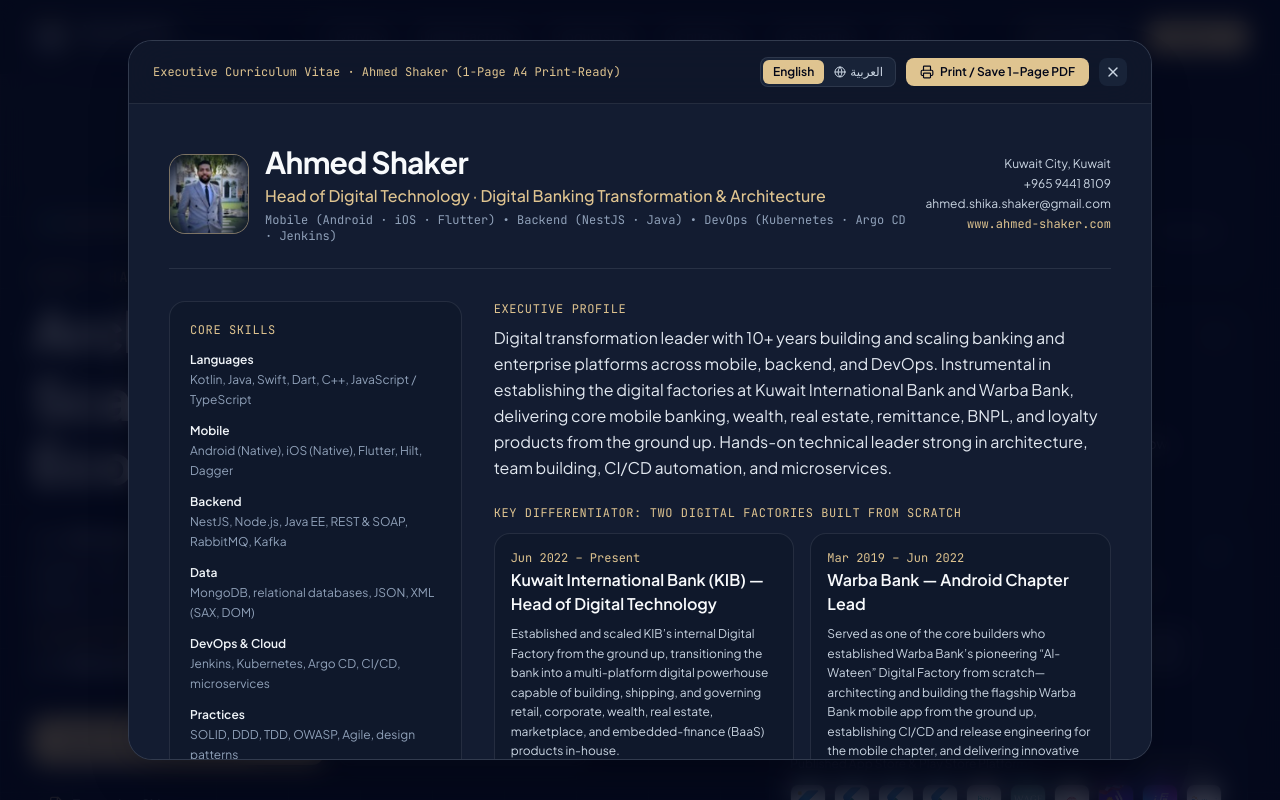
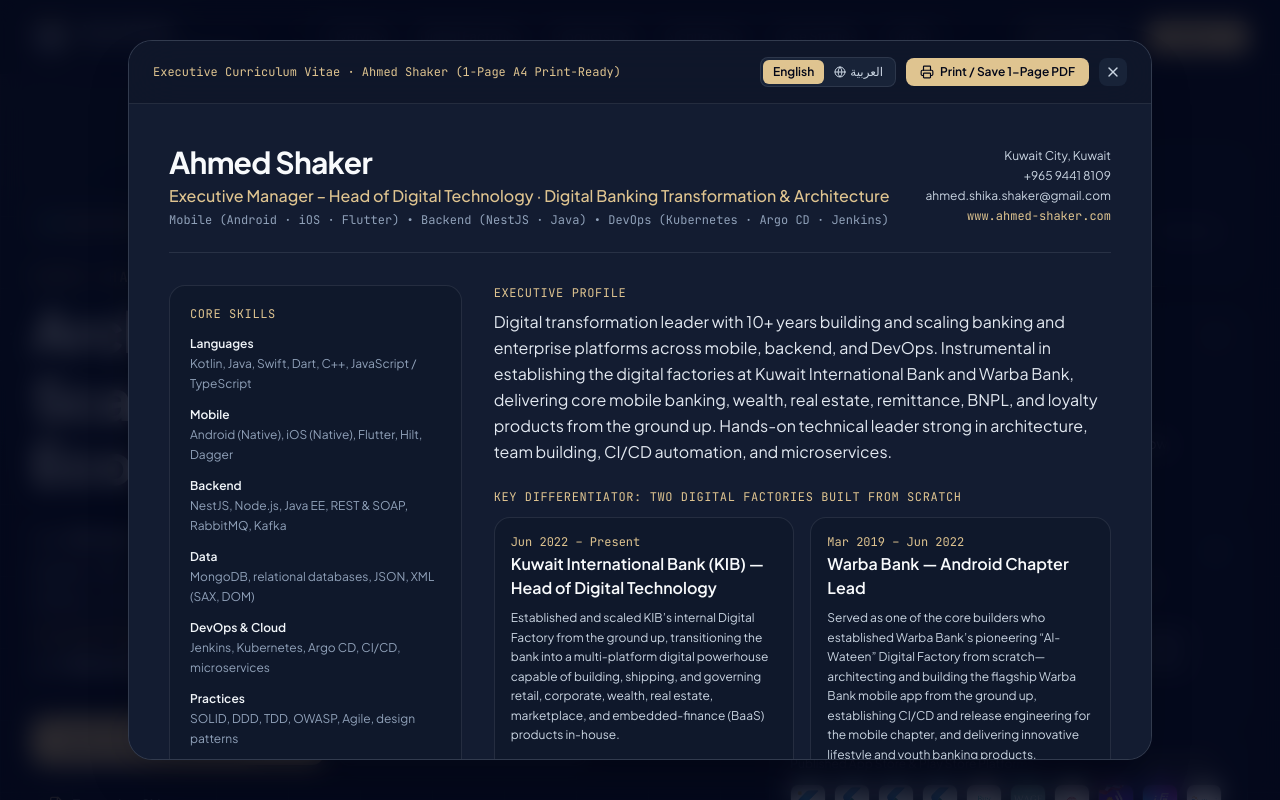
Before and after one commit to ahmedshikashaker/ahmed-shaker-portfolio, a Next.js app: page / in a window 1280 px wide. Both pictures are taken after a click on the button "CV / Dossier". Shown: the top 800 px of the page. Built offline with nearby package versions, Linux system fonts and the light colour scheme.

Commit message:
feat(cv): title 'Executive Manager – Head of Digital Technology', remove photo from CV, fix print background bleed

```diff
--- a/src/app/globals.css
+++ b/src/app/globals.css
@@ -115,6 +115,13 @@
     display: none !important;
   }
 
+  /* Prevent the dark site background from bleeding below the printed CV */
+  body > div,
+  .min-h-screen {
+    background: #ffffff !important;
+    min-height: 0 !important;
+  }
+
   .print-only-cv {
     display: block !important;
     width: 210mm !important;
--- a/src/components/ExecutiveDossierModal.tsx
+++ b/src/components/ExecutiveDossierModal.tsx
@@ -2,7 +2,6 @@
 
 import React, { useEffect, useState } from "react";
 import { motion, AnimatePresence } from "framer-motion";
-import Image from "next/image";
 import { X, Printer, ArrowUpRight, Globe } from "lucide-react";
 import {
   EXECUTIVE_PROFILE,
@@ -49,7 +48,7 @@ const CV_CORE_SKILLS = [
 
 const CV_EXPERIENCE_PRINT = [
   {
-    role: "Head of Digital Technology",
+    role: "Executive Manager – Head of Digital Technology",
     org: "Kuwait International Bank (KIB) · Kuwait",
     period: "Jun 2022 – Present",
     bullets: [
@@ -134,7 +133,7 @@ export default function ExecutiveDossierModal({
                   {EXECUTIVE_PROFILE.name}
                 </div>
                 <div className="mt-1.5 text-[14px] font-medium text-slate-700">
-                  Head of Digital Technology · Banking Digital Factory Architect
+                  Executive Manager – Head of Digital Technology
                 </div>
                 <div className="mt-1 text-[11px] text-slate-500">
                   Mobile (Android · iOS · Flutter) &bull; Backend (NestJS · Java) &bull; DevOps (Kubernetes · Argo CD · Jenkins)
@@ -159,15 +158,6 @@ export default function ExecutiveDossierModal({
                     <span>{EXECUTIVE_PROFILE.contact.stackoverflowDisplay}</span>
                   </div>
                 </div>
-              </div>
-
-              {/* Crisp Executive Portrait */}
-              <div className="w-[62px] h-[62px] rounded-xl overflow-hidden border border-slate-300 shrink-0">
-                <img
-                  src="/assets/profile/ahmed-shaker-portrait.jpg"
-                  alt={EXECUTIVE_PROFILE.name}
-                  className="w-full h-full object-cover"
-                />
               </div>
             </div>
 
@@ -310,7 +300,7 @@ export default function ExecutiveDossierModal({
                   {ARABIC_EXECUTIVE_BRIEF.name}
                 </div>
                 <div className="mt-1 text-[13px] font-semibold text-slate-700">
-                  {ARABIC_EXECUTIVE_BRIEF.title}
+                  مدير تنفيذي – رئيس التكنولوجيا الرقمية (Executive Manager – Head of Digital Technology)
                 </div>
                 <div className="mt-1 text-[10.5px] text-slate-500" dir="ltr">
                   Mobile (Android · iOS · Flutter) &bull; Backend (NestJS · Java) &bull; DevOps (Kubernetes · Argo CD · Jenkins)
@@ -324,13 +314,6 @@ export default function ExecutiveDossierModal({
                   <span className="text-slate-300">/</span>
                   <span>Kuwait City, Kuwait</span>
                 </div>
-              </div>
-              <div className="w-[62px] h-[62px] rounded-xl overflow-hidden border border-slate-300 shrink-0">
-                <img
-                  src="/assets/profile/ahmed-shaker-portrait.jpg"
-                  alt={ARABIC_EXECUTIVE_BRIEF.name}
-                  className="w-full h-full object-cover"
-                />
               </div>
             </div>
 
@@ -474,21 +457,12 @@ export default function ExecutiveDossierModal({
                 <div className="p-6 sm:p-10 space-y-8" dir="ltr">
                   <div className="flex flex-col md:flex-row md:items-center justify-between gap-4 pb-6 border-b border-slate-200/10">
                     <div className="flex items-center gap-4">
-                      <div className="relative w-16 h-16 sm:w-20 sm:h-20 rounded-2xl overflow-hidden border border-[#dfc490]/50 bg-[#182338] shrink-0">
-                        <Image
-                          src="/assets/profile/ahmed-shaker-portrait.jpg"
-                          alt={EXECUTIVE_PROFILE.name}
-                          width={80}
-                          height={80}
-                          className="w-full h-full object-cover"
-                        />
-                      </div>
                       <div>
                         <h2 className="font-display text-2xl sm:text-3xl font-bold text-slate-50">
                           {EXECUTIVE_PROFILE.name}
                         </h2>
                         <p className="mt-1 text-sm sm:text-base font-medium text-[#dfc490]">
-                          {EXECUTIVE_PROFILE.title} · Digital Banking Transformation &amp; Architecture
+                          Executive Manager – Head of Digital Technology · Digital Banking Transformation &amp; Architecture
                         </p>
                         <p className="mt-1 text-xs font-tech text-slate-400">
                           Mobile (Android · iOS · Flutter) • Backend (NestJS · Java) • DevOps (Kubernetes · Argo CD · Jenkins)
@@ -656,15 +630,6 @@ export default function ExecutiveDossierModal({
                 <div className="p-6 sm:p-10 space-y-8 text-right" dir="rtl">
                   <div className="flex flex-col md:flex-row md:items-center justify-between gap-4 pb-6 border-b border-slate-200/10">
                     <div className="flex items-center gap-4">
-                      <div className="relative w-16 h-16 sm:w-20 sm:h-20 rounded-2xl overflow-hidden border border-[#dfc490]/50 bg-[#182338] shrink-0">
-                        <Image
-                          src="/assets/profile/ahmed-shaker-portrait.jpg"
-                          alt={ARABIC_EXECUTIVE_BRIEF.name}
-                          width={80}
-                          height={80}
-                          className="w-full h-full object-cover"
-                        />
-                      </div>
                       <div>
                         <h2 className="font-display text-2xl sm:text-3xl font-bold text-slate-50">
                           {ARABIC_EXECUTIVE_BRIEF.name}
```
